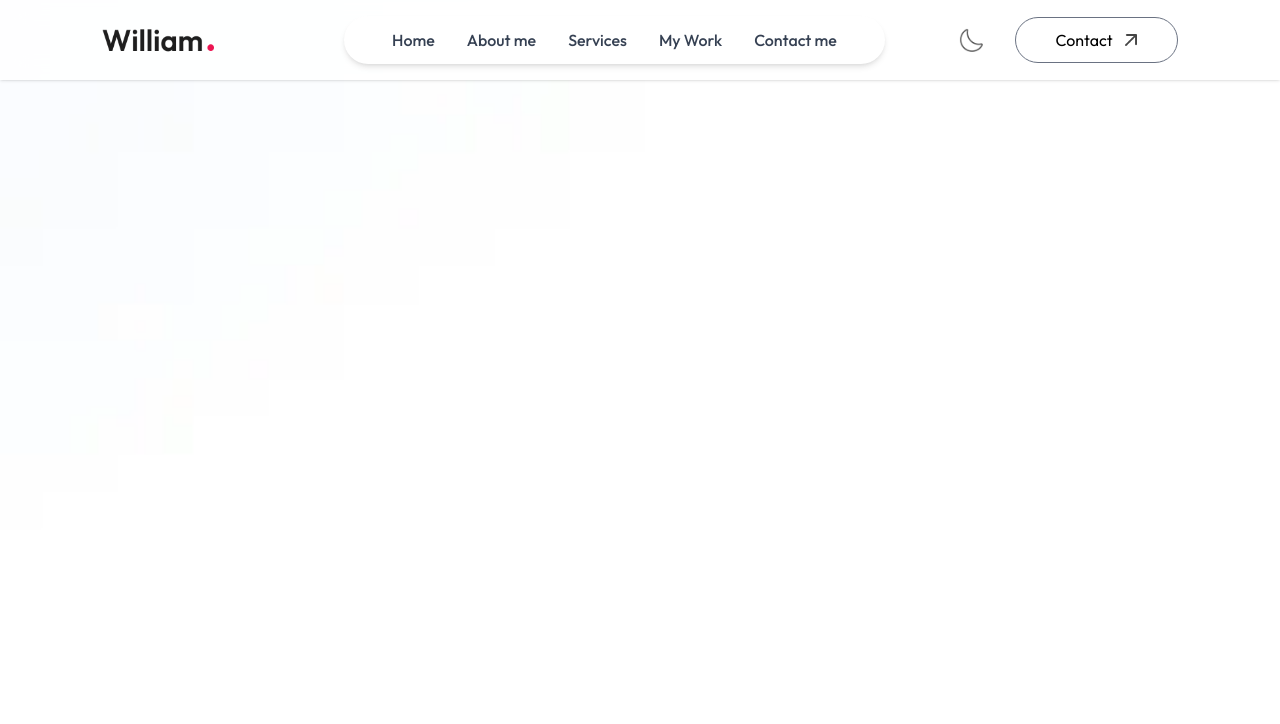
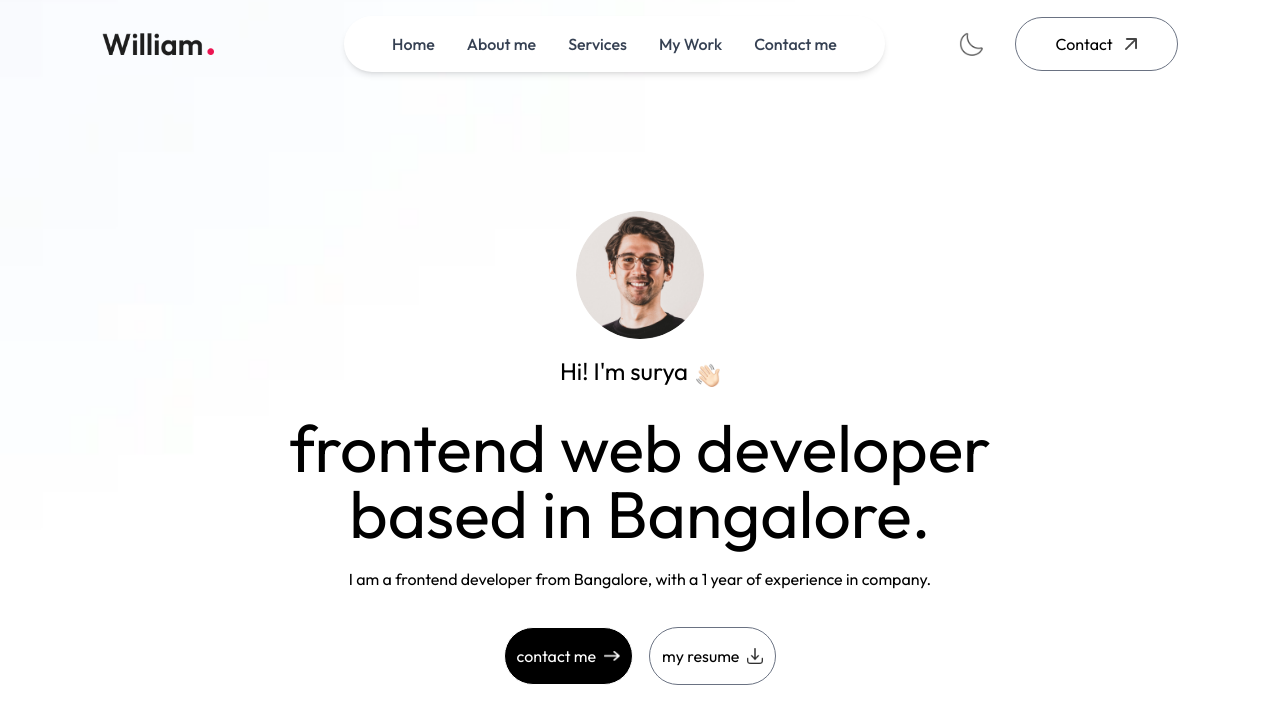
Before and after one commit to surya391/portfolio, a Next.js app: page / in a window 1280 px wide. Shown: the top 724 px of the page. Built offline with nearby package versions, Linux system fonts and the light colour scheme; a web font is replaced by a local one.

Commit message:
header is added

```diff
--- a/app/layout.js
+++ b/app/layout.js
@@ -17,7 +17,7 @@
   return (
     <html lang="en">
       <body
-        className={`${outfit.className} ${ovo.className} antialiased`}
+        className={`${outfit.className} ${ovo.className} antialiased leading-8 overflow-x-hidden `}
       >
         {children}
       </body>
--- a/app/page.js
+++ b/app/page.js
@@ -1,8 +1,10 @@
 import Navbar from "@/components/Navbar";
+import Header from "@/components/Header";
 export default function Home() {
   return (
     <>
       <Navbar/>
+      <Header/>
     </>
   );
 }
--- /dev/null
+++ b/components/Header.jsx
@@ -0,0 +1,24 @@
+import React from 'react'
+import Image from 'next/image'
+import { assets } from '@/assets/assets'
+
+const Header = () => {
+  return (
+    <div className='h-screen mt-12 w-11/12 max-w-3xl text-center mx-auto flex flex-col items-center justify-center gap-4'>
+        <div>
+            <Image src={assets.profile_img} alt='' className="rounded-full w-32"/>
+        </div>
+        <h3 className="flex items-end gap-2 text-xl md:text-2xl mb-3 font-Ovo">Hi! I'm surya<Image src={assets.hand_icon} alt="" className="w-6"/></h3>
+        <h1 className='text-3xl sm:text-6xl lg:text-[66px] font-Ovo'>frontend web developer based in Bangalore.</h1>
+        <p className='max-w-2xl mx-auto font-Ovo'>I am a frontend developer from Bangalore, with a 1 year of experience in company.</p>
+        <div className='flex flex-col sm:flex-row items-center gap-4 mt-4'>
+            <a href='#contact' className='px-3 py-3 border border-white bg-black rounded-full text-white flex items-center gap-2'>contact me <Image src={assets.right_arrow_white} alt='' className='w-4'/></a>
+
+        <a href='/sample-resume.pdf' download className='px-3 py-3 border rounded-full border-gray-500 flex items-center gap-2'>my resume <Image src={assets.download_icon} alt='' className='w-4'/></a>
+        </div>
+
+    </div>
+  )
+}
+
+export default Header
--- a/components/Navbar.jsx
+++ b/components/Navbar.jsx
@@ -18,7 +18,7 @@
     <div className='fixed top-0 right-0 w-11/2 -z-10 translate-y-[-80%]'>
       <Image src={assets.header_bg_color} alt='' className='w-full'/>
     </div>
-    <nav className='w-full fixed top-0 left-0 px-5 lg:px-8 xl:px-[8%] py-4 flex items-center justify-between z-50 bg-white/80 backdrop-blur-md shadow-sm'>
+    <nav className='w-full fixed top-0 left-0 px-5 lg:px-8 xl:px-[8%] py-4 flex items-center justify-between z-50  '>
       <Link href="#top">
         <Image
           src={assets.logo}
```
